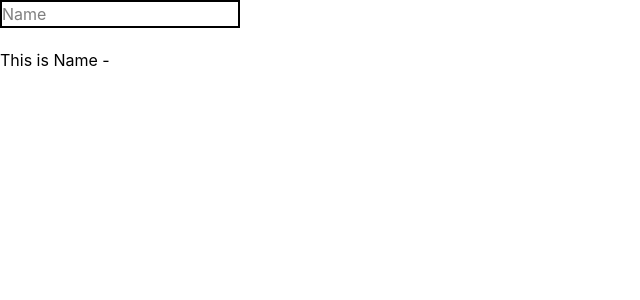
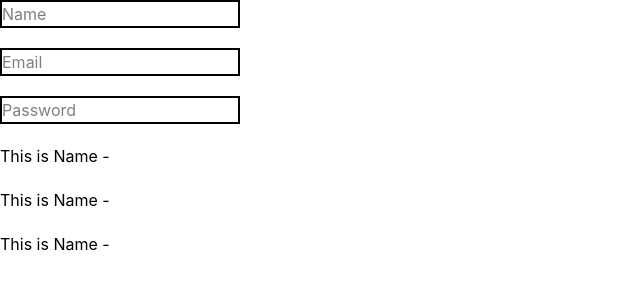
Before and after one commit to forgewithharsh/sheriyans-cohort3.0, a React (Vite) app in the folder react/day6-rendering-formHandling/: page / in a window 1280 px wide. Shown: the top 300 px of the page, without its empty margins (0-640 px from the left). Built offline with nearby package versions, Linux system fonts and the light colour scheme.

Commit message:
feat: add email and password input handling in Web component

```diff
--- a/react/day6-rendering-formHandling/src/Web.jsx
+++ b/react/day6-rendering-formHandling/src/Web.jsx
@@ -5,7 +5,8 @@ import About from "./components/About";
 
 const Web = () => {
   const [name, setName] = useState("");
-  console.log(name);
+  const [email, setEmail] = useState("");
+  const [password, setPassword] = useState("");
 
   return (
     <div className="flex flex-col gap-5 w-60">
@@ -16,7 +17,23 @@ const Web = () => {
         placeholder="Name"
       />
 
+      <input
+        onChange={(e) => setEmail(e.target.value)}
+        className="border-2"
+        type="text"
+        placeholder="Email"
+      />
+
+      <input
+        onChange={(e) => setPassword(e.target.value)}
+        className="border-2"
+        type="password"
+        placeholder="Password"
+      />
+
       <h1>This is Name - {name}</h1>
+      <h1>This is Name - {email}</h1>
+      <h1>This is Name - {password}</h1>
     </div>
   );
 };
```
